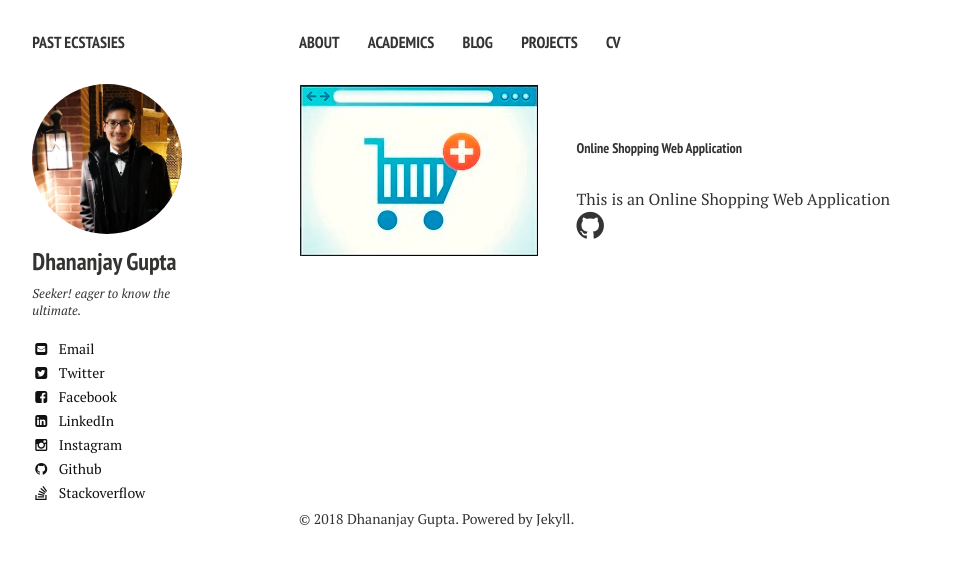
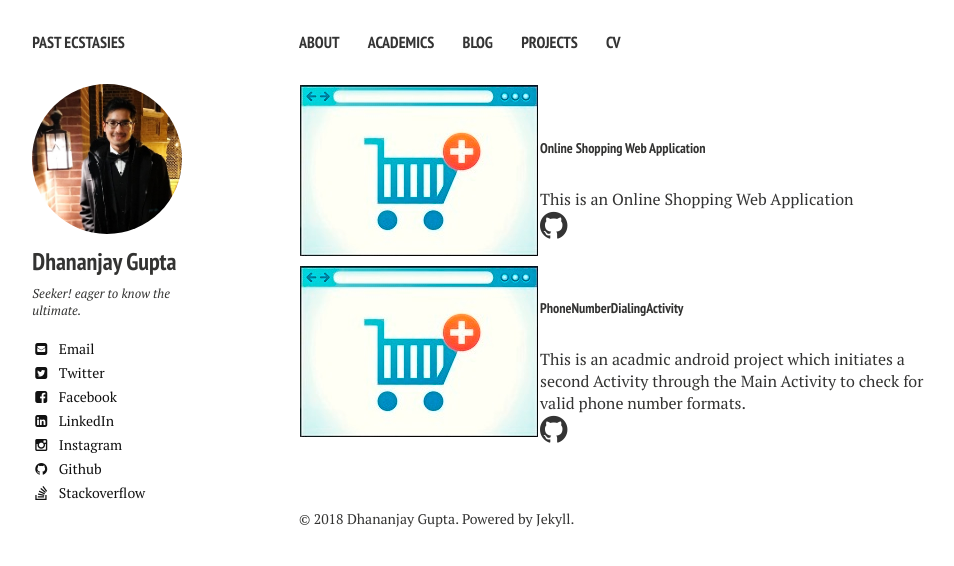
Before and after one commit to DhananjayGupta300/DhananjayGupta300.github.io, a Jekyll site: the page built from projects.md, in a window 1280 px wide. Shown: the top 566 px of the page, without its empty margins (21-975 px from the left). Built offline with Jekyll 4.4.1, drawn with Linux system fonts in a browser that asks for light colours; nearby versions of some CDN libraries.

Commit message:
Update projects.md

```diff
--- a/projects.md
+++ b/projects.md
@@ -9,4 +9,11 @@ projects:
       image: "/images/onlineshoppingwebapplication.jpg"
       about: "This is an Online Shopping Web Application"
       main: true
+
+    - title: "PhoneNumberDialingActivity"
+      link: "https://github.com/DhananjayGupta300/PhoneNumberDialingActivity"
+      github: "https://github.com/DhananjayGupta300/PhoneNumberDialingActivity"
+      image: "/images/onlineshoppingwebapplication.jpg"
+      about: "This is an acadmic android project which initiates a second Activity through the Main Activity to check for valid phone number formats."
+
 ---
```
